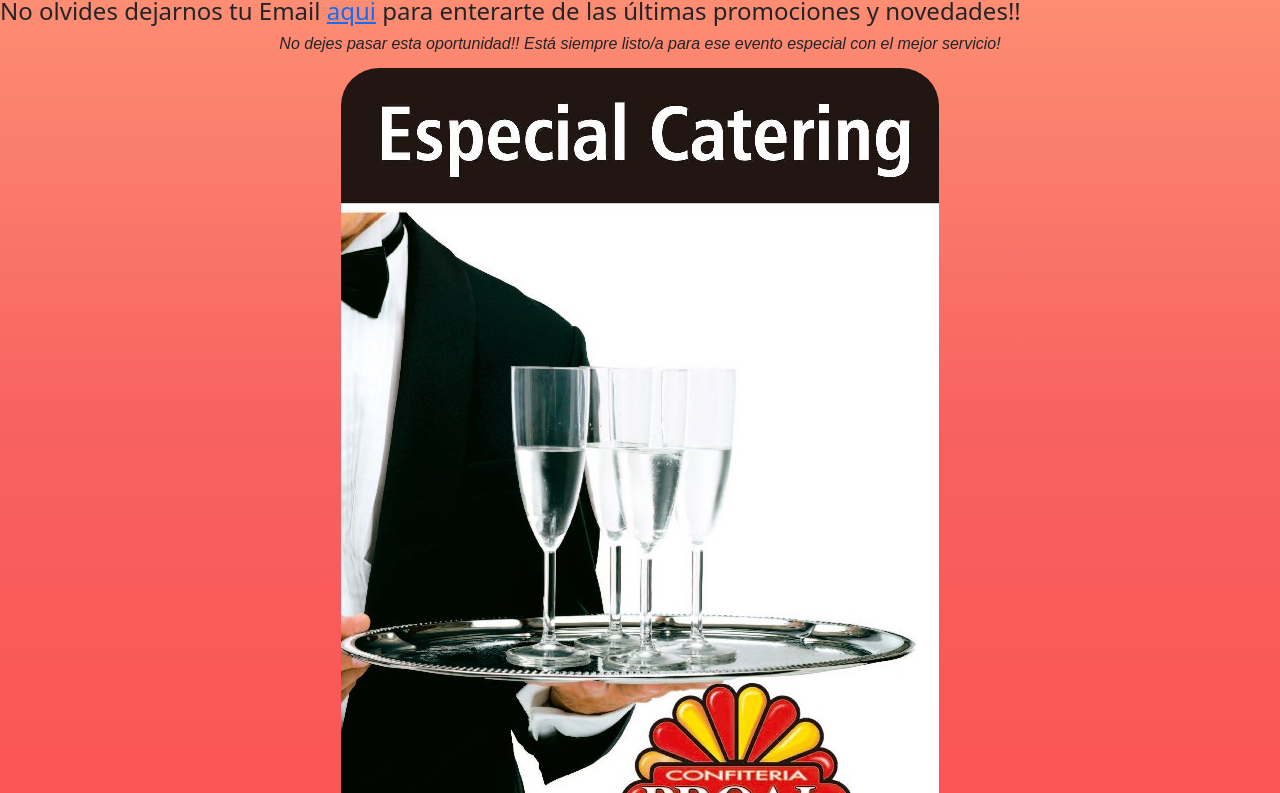
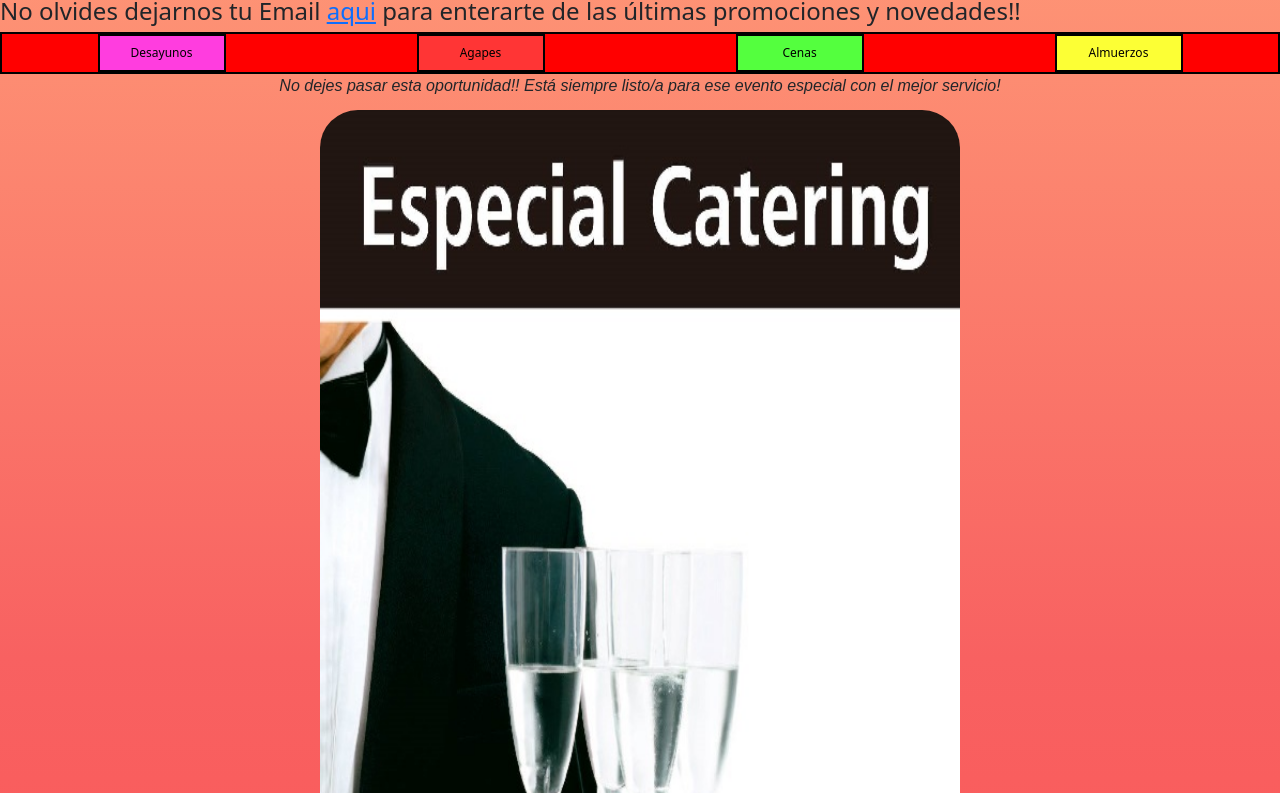
Before and after one commit to feden28/Productos-Alimenticios, a website: page secciones/eventos.html in a window 1280 px wide. Shown: the part 190-983 px from the top of the page. Drawn offline with nearby package versions, Linux system fonts and the light colour scheme; a web font is replaced by a local one.

Commit message:
SASS II - SEO

```diff
--- a/estilos/style.scss
+++ b/estilos/style.scss
@@ -249,6 +249,50 @@ footer {
     }
 }
 
+@mixin size ($width, $height) {
+    height: $height;
+    width: $width;
+}
+
+.eventos {
+    display: flex;
+    flex-direction: row;
+    justify-content: space-around;
+    border: solid 2px black;
+    background-color: red;
+    padding: auto;
+    margin: auto;
+
+    .botones {
+        padding: 3px;
+        font-size: 1rem;
+        @extend .zoomLista__secciones;
+        @include size (10vw, 3vw);
+    }
+}
+
+$redes:(desayunos: #ff3ddf,
+    agapes: #ff3535,
+    cenas: #54ff3e,
+    almuerzos: #fcff35,
+);
+
+@each $red,
+$color in $redes {
+    .btn-#{$red} {
+        background-color: $color;
+    }
+}
+
+.cuerpo__seccion--div {
+    text-align: center;
+    margin: 5px;
+}
+
+.cuerpo__seccion--img {
+    border-radius: 1cm;
+    @include size (50vw, 100vw)
+}
 
 .cuerpo__seccion {
     display: flex;
@@ -262,15 +306,6 @@ footer {
     font-style: oblique;
     font-family: sans-serif;
     text-align: center;
-}
-
-.cuerpo__seccion--div {
-    text-align: center;
-
-}
-
-.cuerpo__seccion--img {
-    border-radius: 1cm;
 }
 
 .cuerpo__seccion--form {
--- a/secciones/eventos.html
+++ b/secciones/eventos.html
@@ -4,6 +4,8 @@
 <head>
   <meta charset="UTF-8">
   <meta http-equiv="X-UA-Compatible" content="IE=edge">
+  <meta name="description" content="HTML enfocado a los servicios que presta la empresa.">
+  <meta name="keywords" content="desayuno cena copetin almuerzo agape catering">
   <meta name="viewport" content="width=device-width, initial-scale=1.0">
   <link href="https://cdn.jsdelivr.net/npm/bootstrap@5.1.3/dist/css/bootstrap.min.css" rel="stylesheet"
     integrity="sha384-1BmE4kWBq78iYhFldvKuhfTAU6auU8tT94WrHftjDbrCEXSU1oBoqyl2QvZ6jIW3" crossorigin="anonymous">
@@ -15,8 +17,10 @@
   <header>
     <nav class="navbar navbar-expand-lg navbar-dark bg-danger">
       <div class="container-fluid">
-          <a class="navbar-brand w-25" href="index.html"><img src="../imagenes/logo_proal1.png" alt="logo" class="w-75"></a>
-          <button class="navbar-toggler" type="button" data-bs-toggle="collapse" data-bs-target="#navbarSupportedContent" aria-controls="navbarSupportedContent" aria-expanded="false" aria-label="Toggle navigation">
+        <a class="navbar-brand w-25" href="index.html"><img src="../imagenes/logo_proal1.png" alt="logo"
+            class="w-75"></a>
+        <button class="navbar-toggler" type="button" data-bs-toggle="collapse" data-bs-target="#navbarSupportedContent"
+          aria-controls="navbarSupportedContent" aria-expanded="false" aria-label="Toggle navigation">
           <span class="navbar-toggler-icon"></span>
         </button>
         <div class="collapse navbar-collapse h3" id="navbarSupportedContent">
@@ -28,7 +32,8 @@
               <a class="nav-link active" href="nosotros.html">Nosotros</a>
             </li>
             <li class="nav-item dropdown">
-                <a class="nav-link dropdown-toggle active" href="#" id="navbarDropdown" role="button" data-bs-toggle="dropdown" aria-expanded="false">
+              <a class="nav-link dropdown-toggle active" href="#" id="navbarDropdown" role="button"
+                data-bs-toggle="dropdown" aria-expanded="false">
                 Productos y Servicios
               </a>
               <ul class="dropdown-menu" aria-labelledby="navbarDropdown">
@@ -46,10 +51,17 @@
     </nav>
   </header>
 
+  <section>
     <h2 class="cuerpo__principal--titulo">
       No olvides dejarnos tu Email <a href="#pie">aqui</a> para enterarte de las últimas promociones y novedades!!
     </h2>
 
+    <section class="eventos">
+      <div><input type="button" value="Desayunos" class="eventos botones btn-desayunos"></div>
+      <div><input type="button" value="Agapes" class="eventos botones btn-agapes"></div>
+      <div><input type="button" value="Cenas" class="eventos botones btn-cenas"></div>
+      <div><input type="button" value="Almuerzos" class="eventos botones btn-almuerzos"></div>
+    </section>
 
     <p class="cuerpo__seccion--parrafo">
       No dejes pasar esta oportunidad!! Está siempre listo/a para ese evento especial con el mejor servicio!
@@ -60,6 +72,7 @@
 
     </div>
 
+  </section>
 
   <footer id="pie" class="footer">
     <h2 class="footer__titulo">
```
Also changed, not shown: index.html (+2 -0 lines), secciones/contacto.html (+2 -2 lines), secciones/nosotros.html (+2 -0 lines), secciones/productos.html (+2 -0 lines), estilos/style.css, 1 other file. Lines whose indentation alone changed are shown as unchanged.
